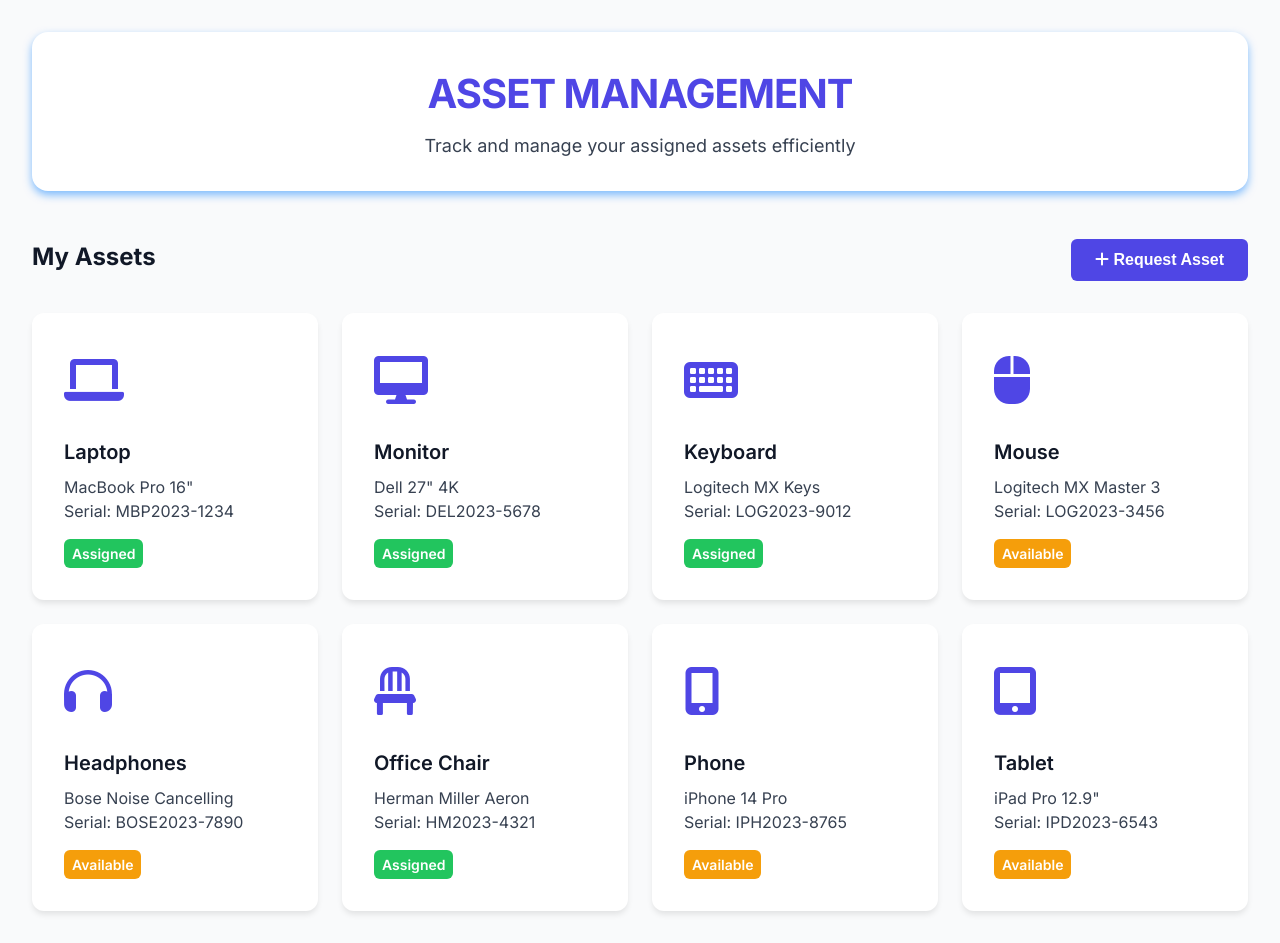
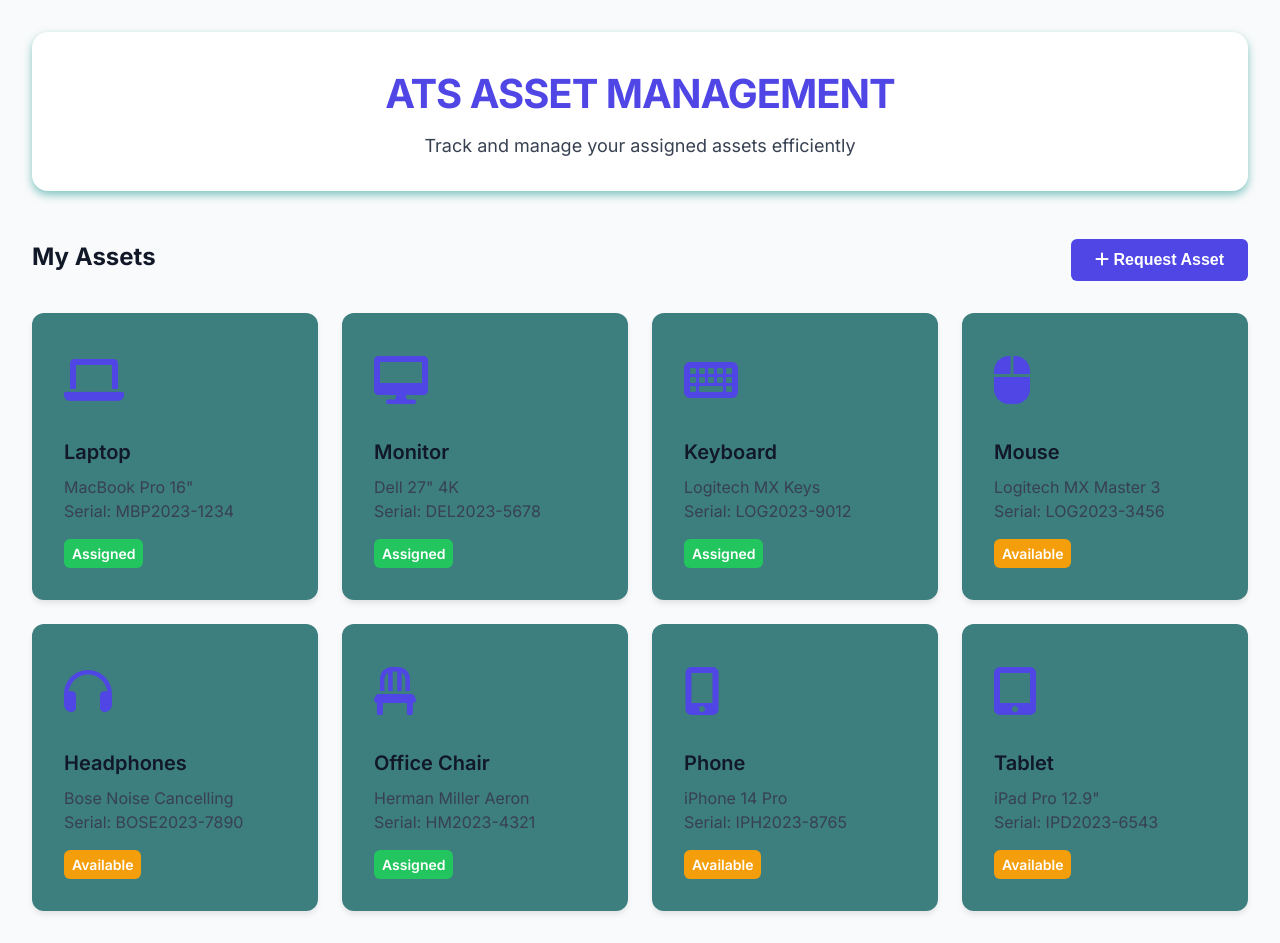
Before and after one commit to NIKHILESHGOWDAUS/emp_asset_req, a plain HTML site: page index.html in a window 1280 px wide. Drawn offline with Linux system fonts and the light colour scheme.

Commit message:
change 1

```diff
--- a/index.html
+++ b/index.html
@@ -52,7 +52,7 @@
             padding: 2rem;
             background: white;
             border-radius: 1rem;
-            box-shadow: 0 4px 8px rgba(0, 123, 255, 0.5);
+            box-shadow: 0 4px 8px rgba(11, 145, 140, 0.5);
             animation: slideDown 0.5s ease-out;
         }
 
@@ -83,7 +83,7 @@
         }
 
         .asset-card {
-            background: white;
+            background: rgb(61, 126, 126);
             border-radius: 0.75rem;
             box-shadow: var(--shadow);
             padding: 2rem;
@@ -222,7 +222,7 @@
     <div class="container">
         <section class="assets-section">
             <header class="header">
-                <h1 class="logo">ASSET MANAGEMENT</h1>
+                <h1 class="logo">ATS ASSET MANAGEMENT</h1>
                 <p class="tagline">Track and manage your assigned assets efficiently</p>
             </header>
             <div class="action-bar">
```
